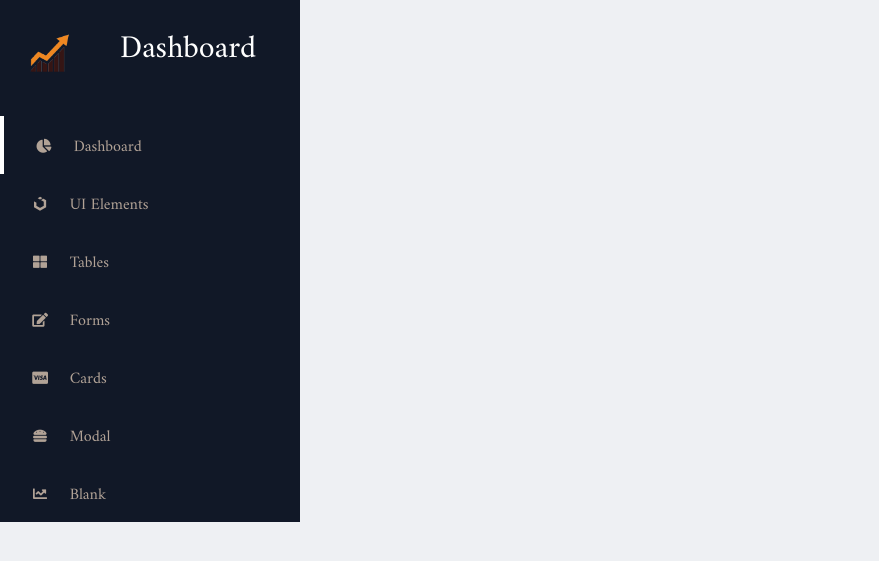
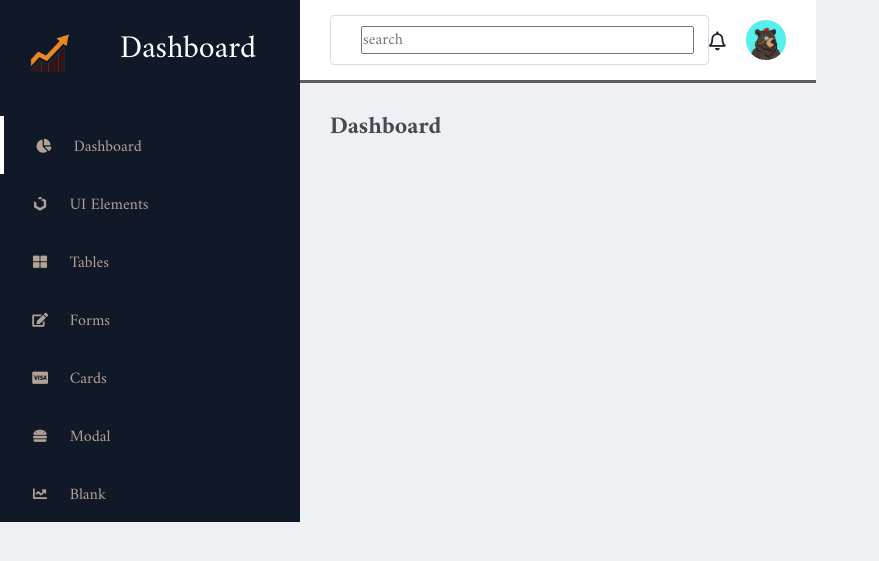
Before and after one commit to ch-luan2015/dashboard, a PHP site: page / in a window 1280 px wide. Shown: the top 561 px of the page, without its empty margins (0-879 px from the left). Run offline with PHP 8.4, Linux system fonts and the light colour scheme.

Commit message:
Navigation

```diff
--- a/assets/css/styles.css
+++ b/assets/css/styles.css
@@ -73,3 +73,60 @@ body {
 #menu .items li:hover a {
 	color: #f3f4f6;
 }
+
+/* Interface */
+
+#interface {
+	width: calc(100%-300px);
+}
+
+#interface .navigation {
+	display: flex;
+	align-items: center;
+	justify-content: space-between;
+	background: #fff;
+	padding: 15px 30px;
+	border-bottom: 3px solid #5d5c61;
+}
+
+#interface .navigation .search {
+	display: flex;
+	align-items: center;
+	justify-content: flex-start;
+	background: #fff;
+	padding: 10px 14px;
+	border: 1px solid #d7dbe5;
+	border-radius: 4px;
+}
+
+#interface .navigation .search .input {
+	border: none;
+	outline: none;
+	font-size: 14px;
+}
+#interface .navigation .search .i {
+	margin-right: 12px;
+}
+#interface .navigation .profile {
+	display: flex;
+	justify-content: flex-start;
+	align-items: center;
+}
+#interface .navigation .profile i {
+	margin-right: 20px;
+	font-size: 19px;
+	font-weight: 400;
+}
+#interface .navigation .profile img {
+	width: 40px;
+	height: 40px;
+	object-fit: cover;
+	border-radius: 50%;
+}
+
+.i-name {
+	color: #444a53;
+	padding: 30px 30px 0 30px;
+	font-size: 24px;
+	font-weight: 700;
+}
--- a/index.html
+++ b/index.html
@@ -50,6 +50,30 @@
 			</div>
 		</section>
 
+		<!-- Interface -->
+		<section id="interface">
+			<div class="navigation">
+				<!-- Search -->
+				<div class="n1">
+					<div class="search">
+						<i class="far fa-search"></i>
+						<form action="">
+							<input type="text" placeholder="search" />
+						</form>
+					</div>
+				</div>
+
+				<!-- Profile -->
+				<div class="profile">
+					<i class="far fa-bell"></i>
+					<img src="./assets/imgs/avatarGau.jpeg" alt="avatar" />
+				</div>
+			</div>
+
+			<!-- Title -->
+			<h3 class="i-name">Dashboard</h3>
+		</section>
+
 		<!-- Optional JavaScript -->
 		<!-- jQuery first, then Popper.js, then Bootstrap JS -->
 		<script src="https://code.jquery.com/jquery-3.3.1.slim.min.js" integrity="sha384-q8i/X+965DzO0rT7abK41JStQIAqVgRVzpbzo5smXKp4YfRvH+8abtTE1Pi6jizo" crossorigin="anonymous"></script>
```
Also changed, not shown: assets/imgs/avatarGau.jpeg (added).
